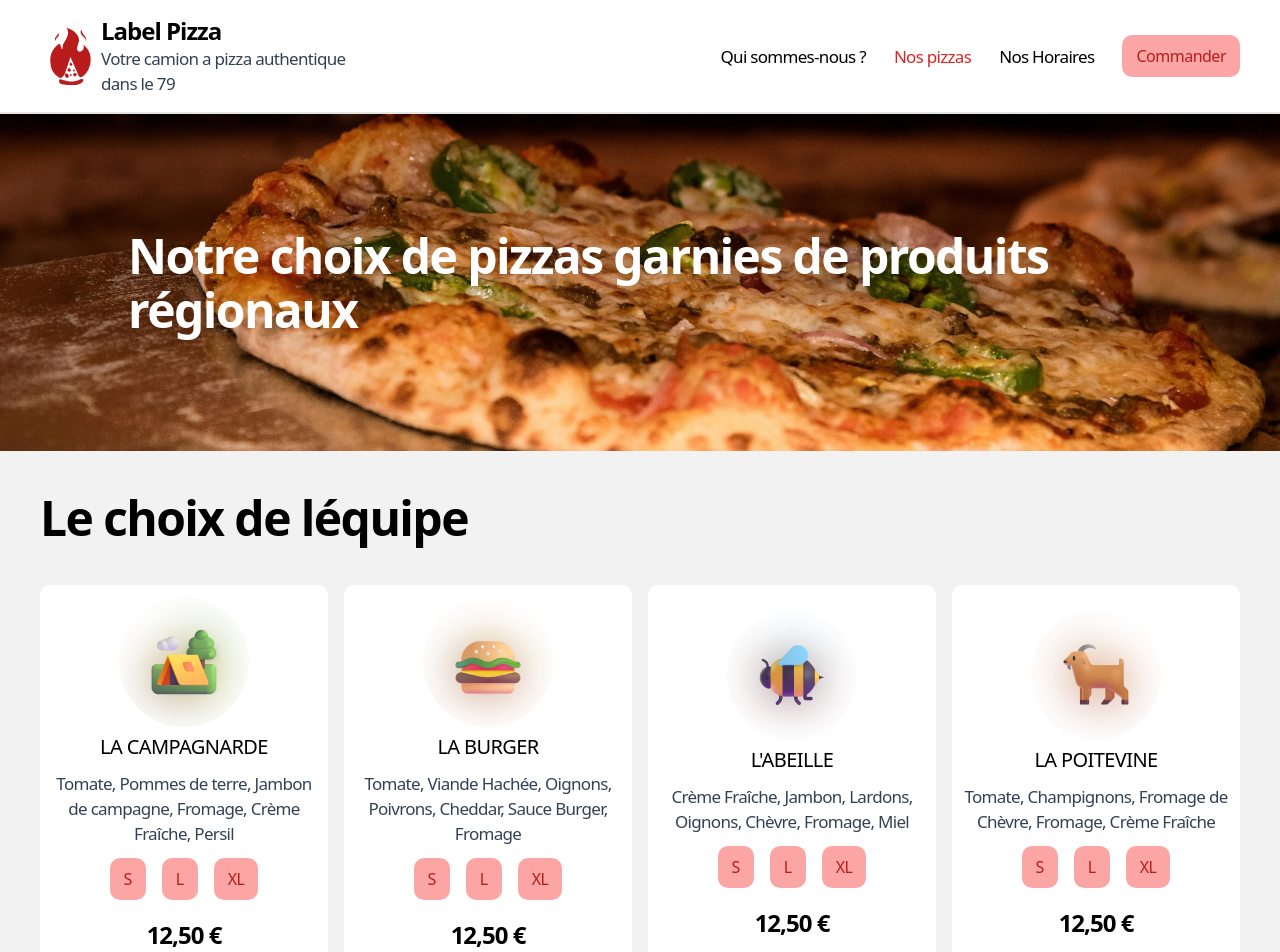
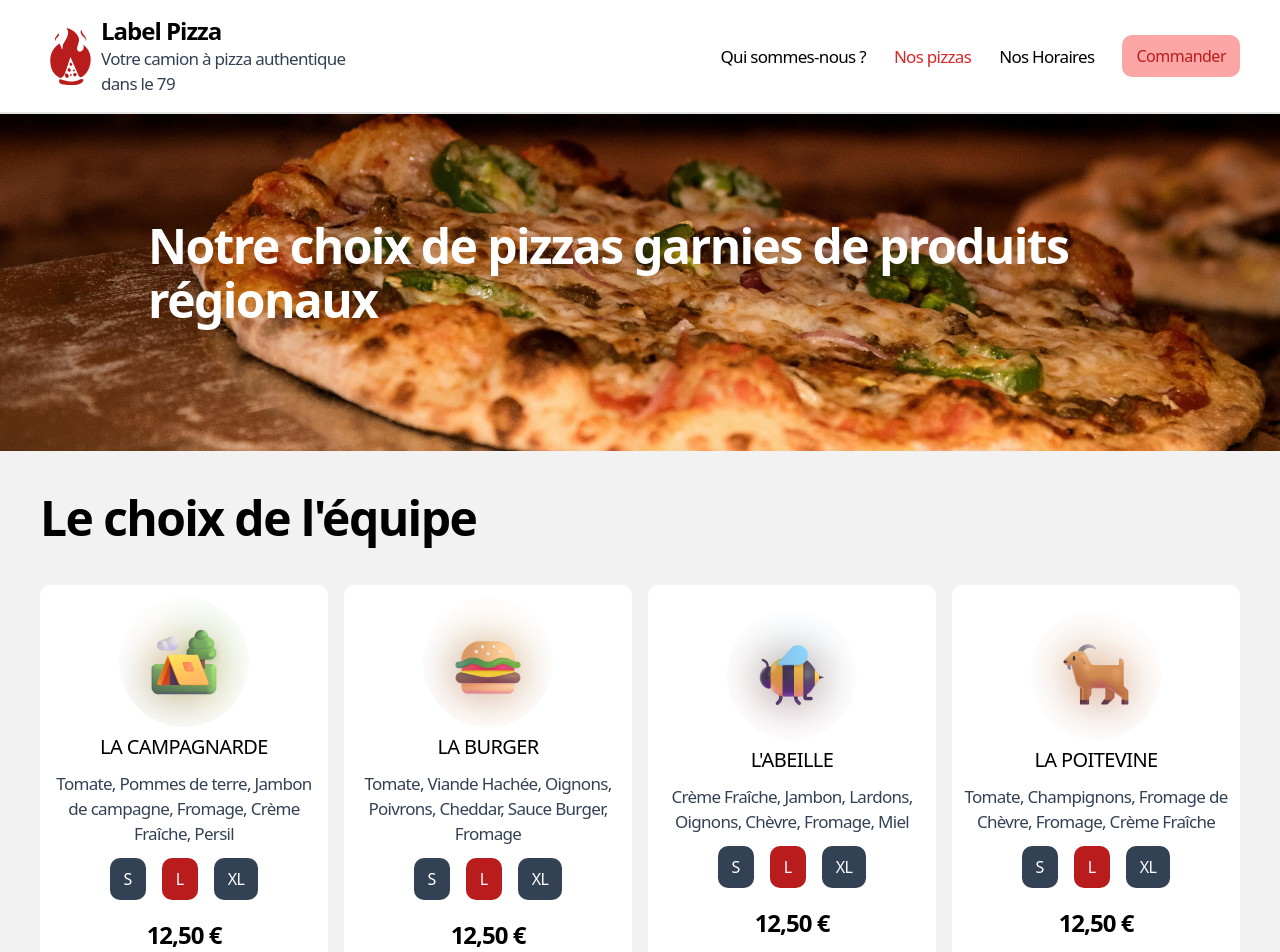
Before and after one commit to MorskiPro/tutoriel-js, a Next.js app: page /nos-pizzas in a window 1280 px wide. Shown: the top 952 px of the page. Built offline with nearby package versions, Linux system fonts and the light colour scheme; what tailwind-hamburgers would draw is missing.

Commit message:
Beta-Label-Pizza

```diff
--- a/src/ui/components/navigation/footer.tsx
+++ b/src/ui/components/navigation/footer.tsx
@@ -24,7 +24,7 @@ export const Footer = () => {
                         Label Pizza
                     </Typography>
                     <Typography variant="body-sm" theme="white">
-                        Votre camion a pizza authentique dans le 79
+                        Votre camion à pizza authentique dans le 79
                     </Typography>
                     </Link>
                 </div>
@@ -42,7 +42,6 @@ export const Footer = () => {
                             <ActiveLinks href="https://www.facebook.com/profile.php?id=100077369687935">
                         <Button size="small" variant="ico" iconTheme="gray" icon={{icon: RiFacebookFill }} />
                             </ActiveLinks>
-                        <Button size="small" variant="ico" iconTheme="gray" icon={{icon: RiInstagramFill }} />
                         </div>
                     </div>
                  </Container>
--- a/src/ui/components/navigation/navigation.tsx
+++ b/src/ui/components/navigation/navigation.tsx
@@ -20,7 +20,7 @@ export const Navigation=({}:Props)=> {
                                 Label Pizza
                             </Typography>
                             <Typography variant="body-sm" theme="secondary" component="span" className="">
-                                Votre camion a pizza authentique <br/> dans le 79
+                                Votre camion à pizza authentique <br/> dans le 79
                             </Typography>
                         </div>
                     </Link>
--- a/src/ui/design-system/button/button-call.tsx
+++ b/src/ui/design-system/button/button-call.tsx
@@ -3,7 +3,7 @@ import { Button } from './button';
 import { RiPhoneFill } from 'react-icons/ri';
 
 const CallButton = () => {
-    const phoneNumber = "+33123456789"; // Remplacez par le numéro que vous souhaitez appeler
+    const phoneNumber = "+33682314601"; // Remplacez par le numéro que vous souhaitez appeler
 
     const handleCall = () => {
         // Ouvrir l'application de téléphone avec le numéro
--- a/src/ui/modules/landing-page/components/featured/featured.view.tsx
+++ b/src/ui/modules/landing-page/components/featured/featured.view.tsx
@@ -85,12 +85,12 @@ export const FeaturedView = () => {
 
                     {/* Saisie des éléments qui seront situé a gauche */}
                     <Typography variant="h2" className="sm:text-right sm:py-2 text-center p-3 sm:pt-20">
-                        Un vaste choix de recette et de taille
+                        Un vaste choix de recettes et de taille
                         <Typography theme="primary">pour toutes les papilles</Typography>
                     </Typography>
 
                     <Typography className="sm:text-right text-center p-3 sm:py-2" variant="body-sm">
-                    Ce soir plutôt petite ou grande faim ? Plutôt poisson ou fromage ? Plus de 50 combinaisons de pizza qui ravira vos papilles.
+                    Ce soir plutôt petite ou grande faim ? Plutôt poisson ou fromage ? Plus de 50 combinaisons de pizza qui raviront vos papilles.
                     </Typography>
 
                     <div className="flex sm:justify-end justify-center px-3 sm:py-5">
--- a/src/ui/modules/landing-page/components/hero-top/hero-top.view.tsx
+++ b/src/ui/modules/landing-page/components/hero-top/hero-top.view.tsx
@@ -21,8 +21,9 @@ export const HeroTopView = () => {
                 <Link href="/nos-pizzas">
                 <Button>Consulter la carte</Button>
                 </Link>
-
-                <Button variant="outline">Decouvrez Label</Button>
+                <Link href="/qui-sommes-nous">
+                <Button variant="outline">Découvrez Label</Button>
+                </Link>
 
             </div>
 
--- a/src/ui/modules/landing-page/components/produits/produit.views.tsx
+++ b/src/ui/modules/landing-page/components/produits/produit.views.tsx
@@ -42,7 +42,7 @@ export const Produit = () => {
                 </div>
             </div>
             {/* Incrustation de l'image */}
-            <div className="flex justify-center col-span-1 h-96">
+            <div className="flex justify-center col-span-1 h-30">
                 <div className="w-[350px] h-[350px] relative mb-10 ">
                     <Image src="/assets/images/camionpizza.png" alt="map designant les emplacements du camiom a pizza dans le 79" fill className=""/>
                 </div>
--- a/src/ui/modules/nos-horaires/components/top-horaires/top-horaires.view.tsx
+++ b/src/ui/modules/nos-horaires/components/top-horaires/top-horaires.view.tsx
@@ -3,7 +3,7 @@ import { BackgroundImageContainer } from "@/ui/components/layout/bg-container"
 export const TopHoraires = () => {
     return(
         <>
-        <BackgroundImageContainer url='url("/assets/images/tophoraires.png")' title="Tous nos lieux de passages" theme="text-black text-center sm:text-left pt-28 sm:pt-0 p-5"/>
+        <BackgroundImageContainer url='url("/assets/images/tophoraires.png")' title="Tous nos lieux de passage" theme="text-black text-center sm:text-left pt-28 sm:pt-0 p-5"/>
         </>
     )
 }
--- a/src/ui/modules/nos-pizzas/components/choix-equipe/choix-equipe.view.tsx
+++ b/src/ui/modules/nos-pizzas/components/choix-equipe/choix-equipe.view.tsx
@@ -94,19 +94,19 @@ export const ChoixEquipeView = () => {
                     {ChoixEquipe.description}
                 </Typography>
                 <div className="space-x-4">
-                    <Button size="small" variant="secondary" onClick={() => {
+                    <Button size="small" variant={selectedSizes[index] === "S" ? "accent" : "outline"} onClick={() => {
                         const newSizes = [...selectedSizes]; // Créer une copie de l'état actuel
                         newSizes[index] = "S"; // Définir la taille sélectionnée pour cette pizza S
                         setSelectedSizes(newSizes); // Mettre à jour l'état
                     }}>{ChoixEquipe.tailles}</Button>
 
-                    <Button size="small" variant="secondary" onClick={() => {
+                    <Button size="small" variant={selectedSizes[index] === "L" ? "accent" : "outline"} onClick={() => {
                         const newSizes = [...selectedSizes];
                         newSizes[index] = "L"; // Définir la taille sélectionnée pour cette pizza L
                         setSelectedSizes(newSizes);
                     }}>{ChoixEquipe.taillel}</Button>
 
-                    <Button size="small" variant="secondary" onClick={() => {
+                    <Button size="small" variant={selectedSizes[index] === "XL" ? "accent" : "outline"} onClick={() => {
                         const newSizes = [...selectedSizes];
                         newSizes[index] = "XL"; // Définir la taille sélectionnée pour cette pizza XL
                         setSelectedSizes(newSizes);
@@ -124,10 +124,10 @@ export const ChoixEquipeView = () => {
             <Container>
                 <div>
                     <Typography variant="h2" className="sm:text-left sm:py-10 text-center pt-10">
-                        Le choix de léquipe
+                        Le choix de l'équipe
                     </Typography>
                 </div>
-                <div className="sm:pt-0 pt-14">
+                <div className="sm:pt-0 pt-5">
                     <div className="grid sm:grid-cols-4 grid-cols-2 gap-4 col-span-1 py-7 sm:py-0">{ChoixEquipeList}</div>
                 </div>
             </Container>
--- a/src/ui/modules/nos-pizzas/components/top-pizza/top-pizza.view.tsx
+++ b/src/ui/modules/nos-pizzas/components/top-pizza/top-pizza.view.tsx
@@ -3,7 +3,7 @@ import { BackgroundImageContainer } from "@/ui/components/layout/bg-container"
 export const TopPizza = () => {
     return(
         <>
-        <BackgroundImageContainer url='url("/assets/images/toppizza.png")' title="Notre choix de pizzas garnies de produits régionaux" theme="text-white"/>
+        <BackgroundImageContainer url='url("/assets/images/toppizza.png")' title="Notre choix de pizzas garnies de produits régionaux" theme="text-white text-center sm:text-left pt-16 sm:pt-0 p-5"/>
         </>
     )
 }
```
Also changed, not shown: src/ui/modules/landing-page/components/emplacement-camion/emplacement-camion.view.tsx (+6 -3 lines).
